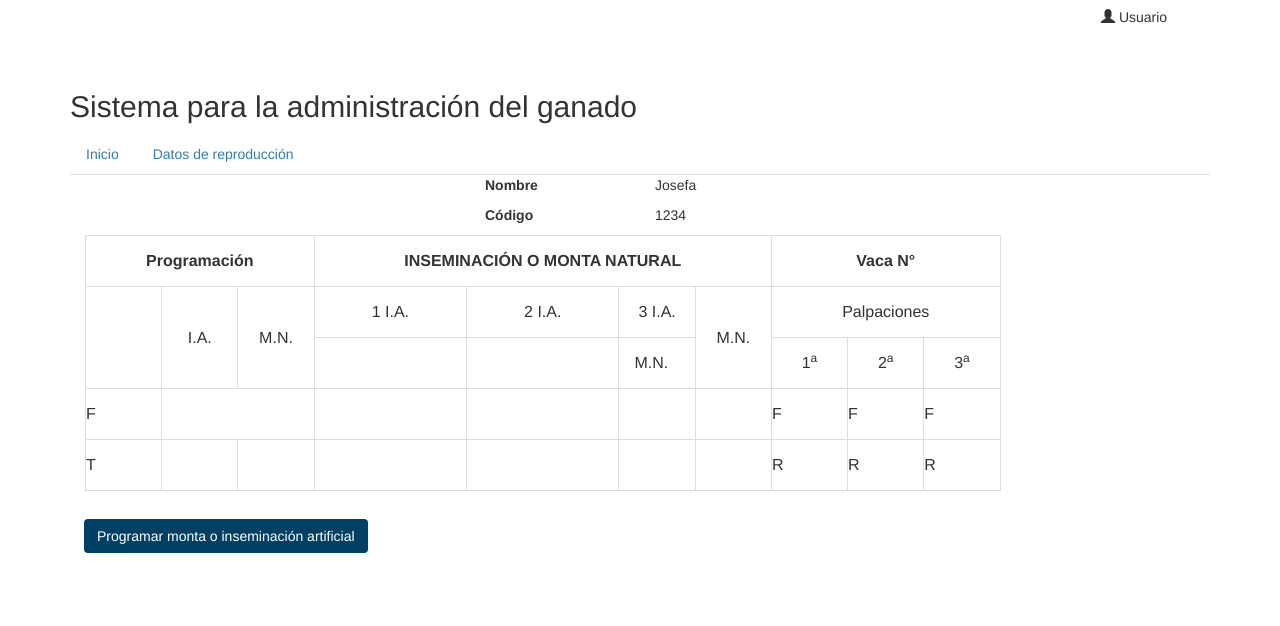
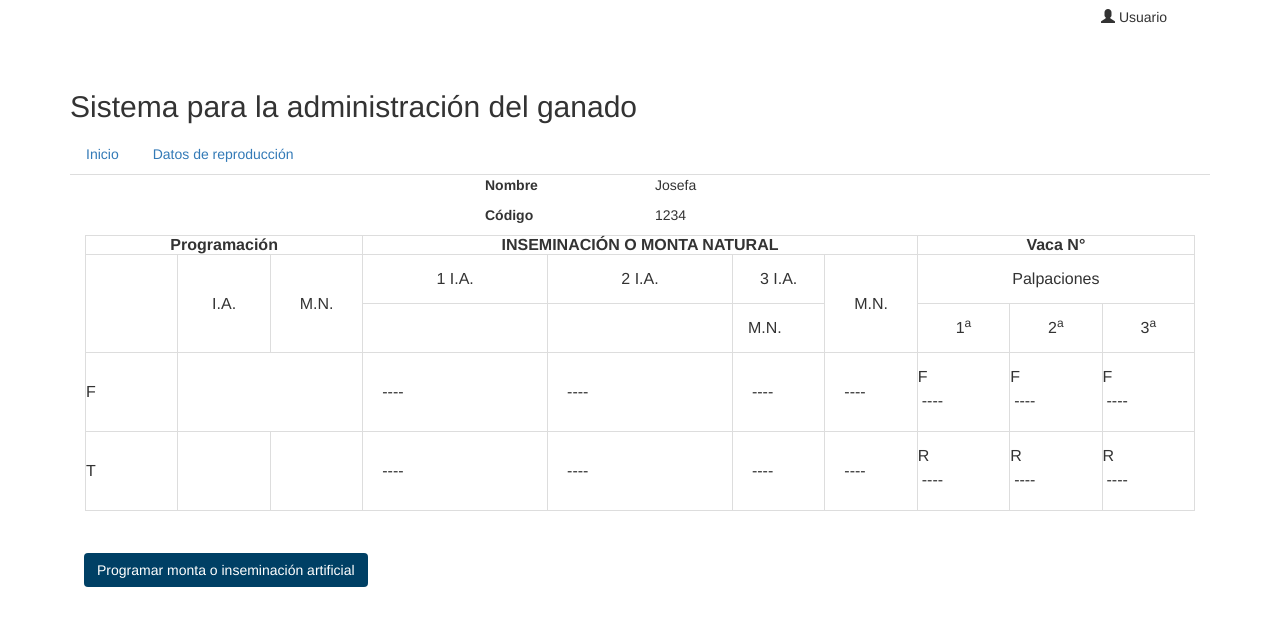
Before and after one commit to Roox01/hacienda, a PHP site: page /vista_reproduccion.php in a window 1280 px wide. Shown: the top 626 px of the page. Run offline with PHP 8.4, Linux system fonts and the light colour scheme.

Commit message:
Input tabla reproduccion

```diff
--- a/css/estilos_generales.css
+++ b/css/estilos_generales.css
@@ -244,3 +244,75 @@ body > div.container > div.col-sm-8 > form > table > tbody > tr > td.col-sm-9 >
     -ms-transition-timing-function:  ease;
     transition-timing-function: ease;
 }
+
+body > div.container > div > form > table > tbody > tr > td.col-md-1{
+    padding-bottom: 15px;
+    padding-top: 15px;
+}
+
+body > div.container > div > form > table > tbody > tr > td.col-md-1 > input{
+    border-color: transparent;
+    background: transparent;
+    color:#333333;
+    border-radius: 5px;
+    line-height: 150%;
+    width: 100%;
+}
+
+body > div.container > div > form > table > tbody > tr > td.col-md-1 > input:hover{
+    border-color: initial;
+
+    -webkit-transition-property:all;
+    -moz-transition-property:all;
+    -o-transition-property:all;
+    -ms-transition-property:all;
+    transition-property:all;
+
+    -webkit-transition-duration:0.5s;
+    -moz-transition-duration:0.5s;
+    -o-transition-duration:0.5s;
+    -ms-transition-duration:0.5s;
+    transition-duration:0.5s;
+
+    -webkit-transition-timing-function:  ease;
+    -moz-transition-timing-function:  ease;
+    -o-transition-timing-function:  ease;
+    -ms-transition-timing-function:  ease;
+    transition-timing-function: ease;
+}
+
+body > div.container > div > form > table > tbody > tr > td.col-md-2{
+    padding-bottom: 15px;
+    padding-top: 15px;
+}
+
+body > div.container > div > form > table > tbody > tr > td.col-md-2 > input{
+    border-color: transparent;
+    background: transparent;
+    color:#333333;
+    border-radius: 5px;
+    line-height: 150%;
+    width: 100%;
+}
+
+body > div.container > div > form > table > tbody > tr > td.col-md-2 > input:hover{
+    border-color: initial;
+
+    -webkit-transition-property:all;
+    -moz-transition-property:all;
+    -o-transition-property:all;
+    -ms-transition-property:all;
+    transition-property:all;
+
+    -webkit-transition-duration:0.5s;
+    -moz-transition-duration:0.5s;
+    -o-transition-duration:0.5s;
+    -ms-transition-duration:0.5s;
+    transition-duration:0.5s;
+
+    -webkit-transition-timing-function:  ease;
+    -moz-transition-timing-function:  ease;
+    -o-transition-timing-function:  ease;
+    -ms-transition-timing-function:  ease;
+    transition-timing-function: ease;
+}
--- a/datos_reproduccion.php
+++ b/datos_reproduccion.php
@@ -14,6 +14,7 @@
     </div>
 </div>
 <div class="col-md-12">
+    <form>
         <table class="table-bordered">
             <tr style="text-align: center">
                 <td class="col-md-4" colspan="3">
@@ -80,25 +81,25 @@
 
                 </td>
                 <td class="col-md-2">
-
+                    <input type="text" id="input_1" name="fecha_vez_1" value="----">
                 </td>
                 <td class="col-md-2">
-
+                    <input type="text" id="input_2" name="fecha_vez_2" value="----">
                 </td>
                 <td class="col-md-1">
-
+                    <input type="text" id="input_3" name="fecha_vez_3" value="----">
                 </td>
                 <td class="col-md-1">
-
+                    <input type="text" id="input_4" name="fecha_M_N" value="----">
                 </td>
                 <td class="col-md-1 no-padding">
-                F
+                    F <input type="text" id="input_5" name="fecha_palpacion_1" value="----">
                 </td>
                 <td class="col-md-1 no-padding">
-                F
+                    F <input type="text" id="input_5" name="fecha_palpacion_2" value="----">
                 </td>
                 <td class="col-md-1 no-padding">
-                F
+                    F <input type="text" id="input_5" name="fecha_palpacion_3" value="----">
                 </td>
             </tr>
             <tr>
@@ -112,28 +113,29 @@
 
                 </td>
                 <td class="col-md-2">
-
+                    <input type="text" id="input_1" name="toro_vez_1" value="----">
                 </td>
                 <td class="col-md-2">
-
+                    <input type="text" id="input_1" name="toro_vez_2" value="----">
                 </td>
                 <td class="col-md-1">
-
+                    <input type="text" id="input_1" name="toro_vez_3" value="----">
                 </td>
                 <td class="col-md-1">
-
+                    <input type="text" id="input_1" name="toro_M_N" value="----">
                 </td>
                 <td class="col-md-1 no-padding">
-                R
+                    R <input type="text" id="input_5" name="resultado_palpacion_1" value="----">
                 </td>
                 <td class="col-md-1 no-padding">
-                R
+                    R <input type="text" id="input_5" name="resultado_palpacion_2" value="----">
                 </td>
                 <td class="col-md-1 no-padding">
-                R
+                    R <input type="text" id="input_5" name="resultado_palpacion_3" value="----">
                 </td>
             </tr>
         </table>
+    </form>
 </div>
 
 
```
Lines whose indentation alone changed are shown as unchanged.
